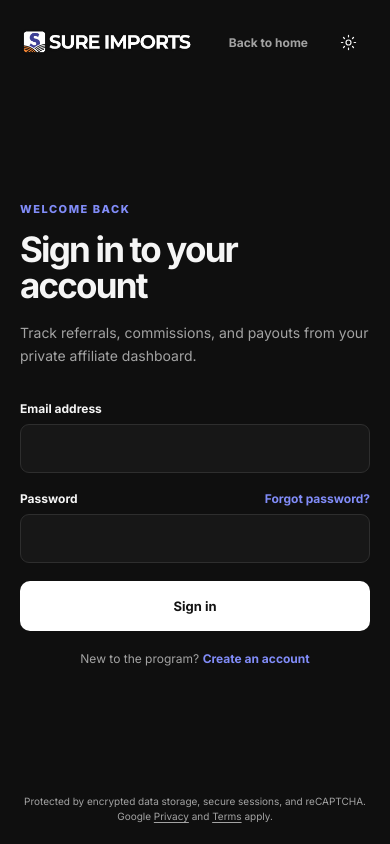
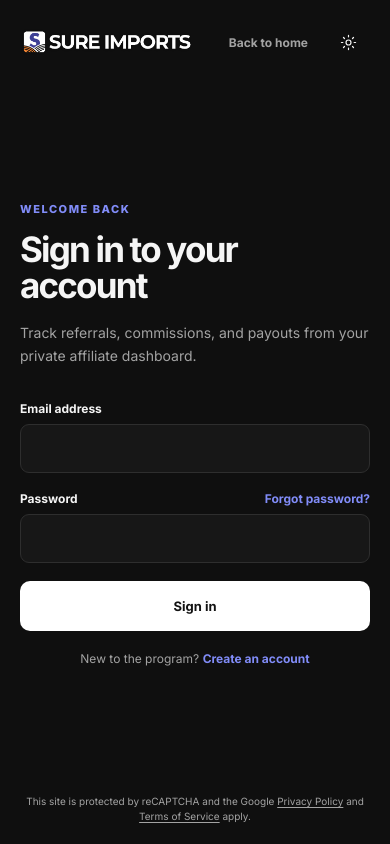
Before and after one commit to Spreaditlimited/affiliate.sureimports.com, a Next.js app: page /sign-in in a window 390 px wide. Built offline with nearby package versions, Linux system fonts and the light colour scheme; no server answers.

Commit message:
Polish Affiliate CAPTCHA and mobile navigation

```diff
--- a/app/(auth)/components/AuthShell.tsx
+++ b/app/(auth)/components/AuthShell.tsx
@@ -31,7 +31,7 @@ export function AuthShell({ eyebrow, title, description, children }: { eyebrow:
         <div className="auth-heading"><p className="section-kicker">{eyebrow}</p><h1>{title}</h1><p>{description}</p></div>
         {children}
       </div>
-      <p className="auth-legal">Protected by encrypted data storage, secure sessions, and reCAPTCHA. Google <Link href="https://policies.google.com/privacy">Privacy</Link> and <Link href="https://policies.google.com/terms">Terms</Link> apply.</p>
+      <p className="auth-legal">This site is protected by reCAPTCHA and the Google <Link href="https://policies.google.com/privacy">Privacy Policy</Link> and <Link href="https://policies.google.com/terms">Terms of Service</Link> apply.</p>
     </section>
   </main>;
 }
--- a/app/(dashboard)/dashboard/components/DashboardFrame.tsx
+++ b/app/(dashboard)/dashboard/components/DashboardFrame.tsx
@@ -42,7 +42,7 @@ export function DashboardFrame({ affiliate, notifications, children }: { affilia
     setCollapsed((current) => { const next = !current; window.localStorage.setItem('affiliate-sidebar-collapsed', String(next)); return next; });
   }
   return <div className={`affiliate-dashboard ${collapsed ? 'sidebar-collapsed' : ''}`}>
-    <button className="dashboard-mobile-menu" onClick={() => setMenuOpen(!menuOpen)} aria-label={menuOpen ? 'Close navigation' : 'Open navigation'}><Icon name={menuOpen ? 'close' : 'menu'} /></button>
+    <button className={`dashboard-mobile-menu ${menuOpen ? 'is-open' : ''}`} onClick={() => setMenuOpen(!menuOpen)} aria-label={menuOpen ? 'Close navigation' : 'Open navigation'}><Icon name={menuOpen ? 'close' : 'menu'} /></button>
     {menuOpen && <button className="dashboard-scrim" aria-label="Close navigation" onClick={() => setMenuOpen(false)} />}
     <aside className={`dashboard-sidebar ${menuOpen ? 'is-open' : ''}`} aria-label="Affiliate account navigation">
       <div className="dashboard-brand-row"><Link href="/dashboard" className="dashboard-brand"><Image className="logo logo-dark" src="/images/logo.png" width={200} height={32} style={{ width: 'auto' }} alt="Sure Imports" priority /><Image className="logo logo-light" src="/images/logo-white.png" width={200} height={32} style={{ width: 'auto' }} alt="Sure Imports" priority /><span>Affiliate</span></Link><button className="dashboard-collapse-button" type="button" onClick={toggleSidebar} aria-label={collapsed ? 'Expand sidebar' : 'Collapse sidebar'} title={collapsed ? 'Expand sidebar' : 'Collapse sidebar'}><Icon name="menu" /></button></div>
--- a/app/globals.css
+++ b/app/globals.css
@@ -62,6 +62,7 @@ select.searchable-select-native { position: absolute !important; width: 1px !imp
 .nav-shell { height: 78px; display: flex; align-items: center; justify-content: space-between; gap: 30px; }
 .brand { min-width: max-content; display: flex; align-items: center; }
 .logo { width: auto; height: 32px; object-fit: contain; }
+.grecaptcha-badge { visibility: hidden !important; }
 .logo-light { display: none; }
 .dark .logo-dark { display: none; }
 .dark .logo-light { display: block; }
@@ -662,7 +663,8 @@ select.searchable-select-native { position: absolute !important; width: 1px !imp
   .sidebar-collapsed .dashboard-user { justify-content: flex-start; padding: 17px 18px; }
   .sidebar-collapsed .dashboard-user div { display: grid; }
   .dashboard-scrim { position: fixed; z-index: 60; inset: 0; display: block; border: 0; background: rgba(0,0,0,.52); backdrop-filter: blur(3px); }
-  .dashboard-mobile-menu { position: fixed; z-index: 80; top: 18px; left: 16px; width: 40px; height: 40px; display: grid; place-items: center; padding: 0; border: 0; background: transparent; color: hsl(var(--foreground)); }
+  .dashboard-mobile-menu { position: fixed; z-index: 80; top: 18px; left: 16px; width: 40px; height: 40px; display: grid; place-items: center; padding: 0; border: 0; background: transparent; color: hsl(var(--foreground)); transition: left 180ms ease; }
+  .dashboard-mobile-menu.is-open { left: 172px; }
   .dashboard-workspace, .sidebar-collapsed .dashboard-workspace { margin-left: 0; }
   .dashboard-topbar { padding-left: 67px; }
   .dashboard-topbar > div:first-child span { display: none; }
```
